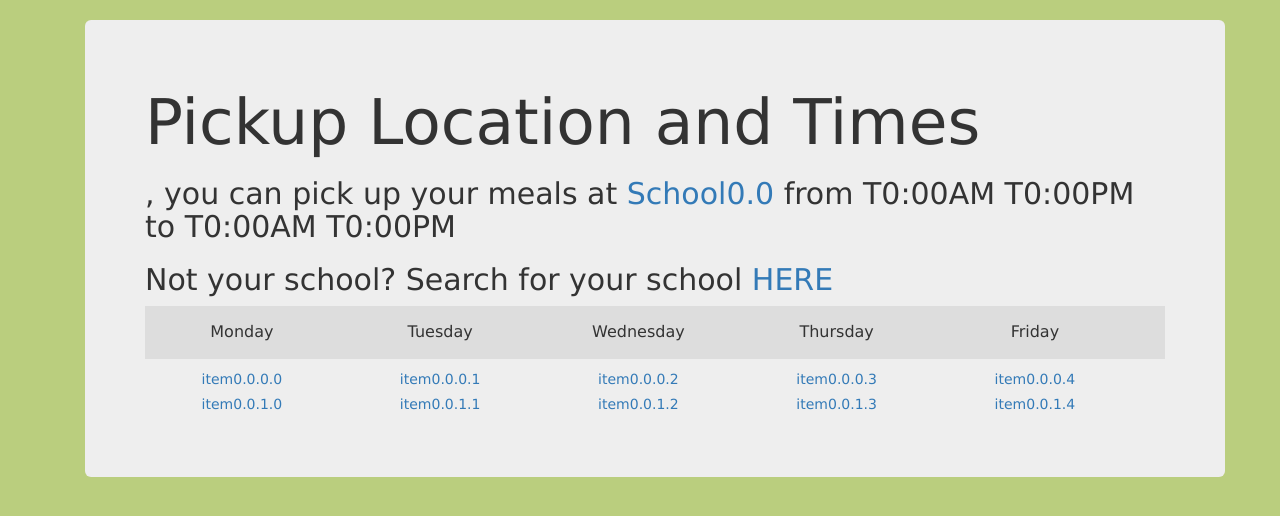
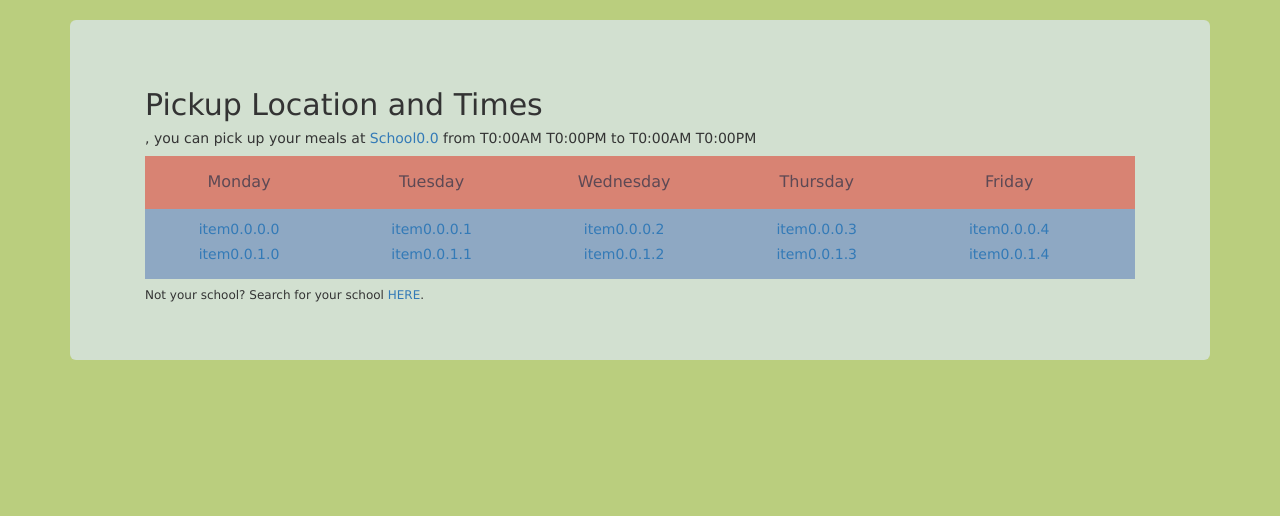
Before and after one commit to WildernessBear/447-COVID-lunch-proj, a Django app: page /menu/1 in a window 1280 px wide. Shown: the part 51-567 px from the top of the page. Run offline with Django 3.2, Linux system fonts and the light colour scheme; data comes from the database, SQL or seed files in the repository; both versions use the stored data as it was after the commit; some libraries are stand-ins or nearby versions.

Commit message:
updated pages to be more similar visually to homepage

```diff
--- a/Lunchtime/Lproj/templates/Lapp/base.html
+++ b/Lunchtime/Lproj/templates/Lapp/base.html
@@ -6,30 +6,28 @@
     <!-- Latest compiled and minified CSS -->
     <link rel="stylesheet" href="https://maxcdn.bootstrapcdn.com/bootstrap/3.3.7/css/bootstrap.min.css"
           integrity="sha384-BVYiiSIFeK1dGmJRAkycuHAHRg32OmUcww7on3RYdg4Va+PmSTsz/K68vbdEjh4u" crossorigin="anonymous">
-</head>
+  </head>
   <body>
-   <style>
-    body { background-color: #bace7e; }
-    </style>
-    <nav class="navbar navbar-inverse navbar-static-top" style="background-color:#2e3715;>
+   <style> body { background-color: #bace7e; } </style>
+    <nav class="navbar navbar-inverse navbar-static-top" style="background-color:#2e3715; >
       <div class="container">
         <ul class="nav navbar-nav">
-{# Home Link / Admin Link / Register Link / Meals Link#}
+            {# Home Link / Admin Link / Register Link / Meals Link#}
 
           {# Some logic on what to display for last item#}
           {% if user.is_authenticated %}
             <li><a class="navbar-brand" href="{% url 'index' %}"> Home <span class="glyphicon glyphicon-home"></span></a></li>
             <!-- <li><a class="navbar-link" href="{% url 'Lapp:meals_menu' %}">Meals</a></li> -->
-            <li><a class="navbar-link" href="{% url 'Lapp:schools_menu' %}">Schools</a></li>
+            <li><a class="navbar-link" href="{% url 'Lapp:schools_menu' %}"> Schools <span class="glyphicon glyphicon-info-sign"></span></a></li>
             <li><a href="{% url 'logout' %}"> Logout <span class="glyphicon glyphicon-log-in"></span></a></li>
 
           {% else %}
             <li><a class="navbar-brand" href="{% url 'index' %}"> Home <span class="glyphicon glyphicon-home"></span></a></li>
-            <li><a class="navbar-link" href="{% url 'admin:index' %}">Admin <span class="glyphicon glyphicon-lock"></span></a></li>
-            <li><a class="navbar-link" href="{% url 'Lapp:register' %}">Register <span class="glyphicon glyphicon-edit"></span> </a></li>
+            <li><a class="navbar-link" href="{% url 'admin:index' %}"> Admin <span class="glyphicon glyphicon-lock"></span></a></li>
+            <li><a class="navbar-link" href="{% url 'Lapp:register' %}"> Register <span class="glyphicon glyphicon-edit"></span> </a></li>
             <li><a class="navbar-link" href="{% url 'Lapp:user_login' %}"> Login <span class="glyphicon glyphicon-log-in"></span></a></li>
           {% endif %}
-</ul>
+        </ul>
       </div>
     </nav>
     <div class="container">
--- a/Lunchtime/Lproj/templates/Lapp/meals.html
+++ b/Lunchtime/Lproj/templates/Lapp/meals.html
@@ -10,7 +10,8 @@ body {font-family: Verdana, sans-serif;}
 .weekday {
     margin: 0;
     padding: 15px 0;
-    background-color: #ddd;
+    background-color: #D88373;
+    color: #5D4954;
 }
 
 .weekday li {
@@ -22,7 +23,7 @@ body {font-family: Verdana, sans-serif;}
 
 .meal {
     padding: 10px 0;
-    background: #eee;
+    background: #8EA8C3;
     margin: 0;
 }
 
@@ -51,15 +52,14 @@ body {font-family: Verdana, sans-serif;}
 </style>
 
 <body>
-<div class="container">
-  <div class="jumbotron">
-    <h1>Pickup Location and Times</h1>
+<div class="jumbotron " style="background-color:#d2e0d0;">
+  <div class="container">
+    <h2> Pickup Location and Times </h2>
       <!-- TO DO: Ideally, "{{ school }}" will link to a location on Maps -->
       <!-- And school, start, and end times will all be user variables -->
-      <h2>{{ user.username }}, you can pick up your meals at
+      <h5>{{ user.username }}, you can pick up your meals at
           <a href="https://theuselessweb.com/">{{ school.name }}</a> from {% for time1 in time1_ls %} {{ time1.name }} {% endfor %}
-          to {% for time2 in time2_ls %} {{ time2.name }} {% endfor %}</h2>
-      <h2>Not your school? Search for your school <a href="{% url 'Lapp:schools_menu' %}">HERE</a></h2>
+          to {% for time2 in time2_ls %} {{ time2.name }} {% endfor %}</h5>
 
       <!-- Displays the days and meals for the given day -->
         <ul class="weekday">
@@ -77,6 +77,9 @@ body {font-family: Verdana, sans-serif;}
             {% endfor %}
             {% endfor %}
         </ul>
+
+      <h6> Not your school? Search for your school <a href="{% url 'Lapp:schools_menu' %}"> HERE</a>.</h6>
+
   </div>
 </div>
 </body>
```
Also changed, not shown: Lunchtime/Lproj/templates/Lapp/index.html (+6 -3 lines), Lunchtime/Lproj/templates/Lapp/login.html (+13 -8 lines), Lunchtime/Lproj/templates/Lapp/registration.html (+11 -6 lines), Lunchtime/Lproj/templates/Lapp/schools.html (+4 -4 lines), Lunchtime/Lproj/db.sqlite3.
